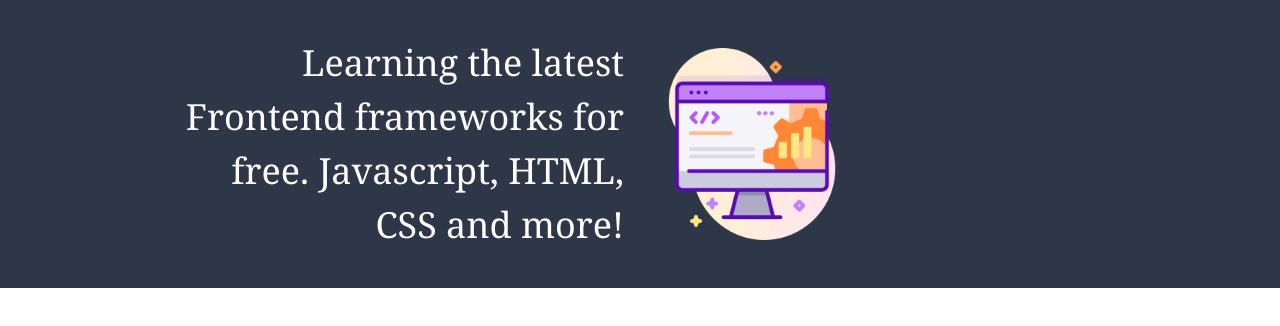
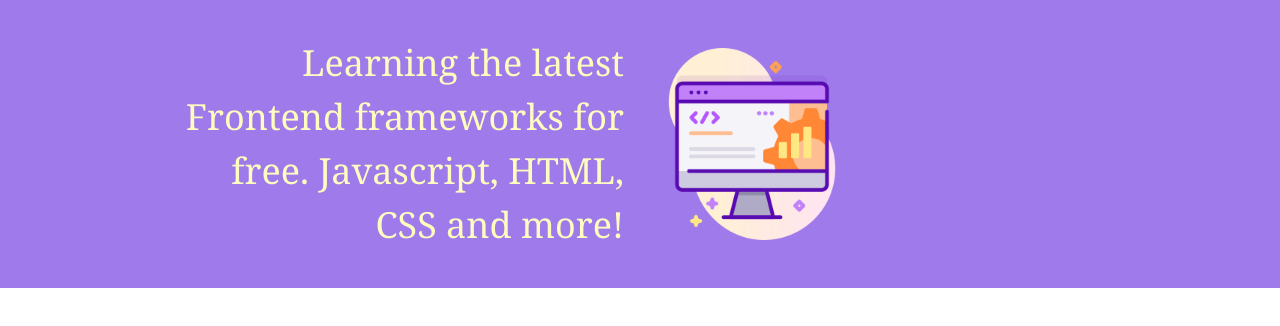
Before and after one commit to alancampora/frontend-topics-v2, a Next.js app: page /components/hero in a window 1280 px wide. Shown: the top 326 px of the page. Built offline with nearby package versions, Linux system fonts and the light colour scheme.

Commit message:
refactor(front): nav and hero colors

```diff
--- a/pages/components/header.jsx
+++ b/pages/components/header.jsx
@@ -1,6 +1,6 @@
 export default function Header() {
 	return (
-		<nav className="flex items-center flex-wrap bg-gray-900 py-2 px-4 justify-between">
+		<nav className="flex items-center flex-wrap bg-purple-900 py-2 px-4 justify-between">
 			<div className="flex items-center flex-shrink-0 text-white mr-6">
 				<a className="text-white no-underline hover:text-white hover:no-underline">
 					<span className="text-xl font-mono">{`<Frontend Topics />`}</span>
@@ -16,7 +16,7 @@ export default function Header() {
 						class="fill-current h-3 w-3"
 						viewBox="0 0 20 20"
 						xmlns="http://www.w3.org/2000/svg"
-					>
+		 			>
 						<path d="M0 3h20v2H0V3zm0 6h20v2H0V9zm0 6h20v2H0v-2z" />
 					</svg>
 				</button>
--- a/pages/components/hero.jsx
+++ b/pages/components/hero.jsx
@@ -1,9 +1,9 @@
 export default function Hero() {
 	return (
-		<div className="h-200 bg-gray-800">
+		<div className="h-200 bg-purple-500 text-yellow-200">
 			<div className="flex mx-auto p-5 items-center max-w-5xl">
 				<div className="flex-1 text-right p-4">
-					<div className="font-serif text-4xl text-white w-25">
+					<div className="font-serif text-4xl w-25">
 						Learning the latest Frontend frameworks for free. Javascript, HTML,
 						CSS and more!
 					</div>
```
